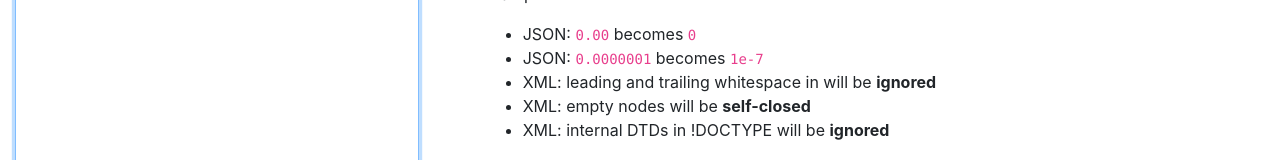
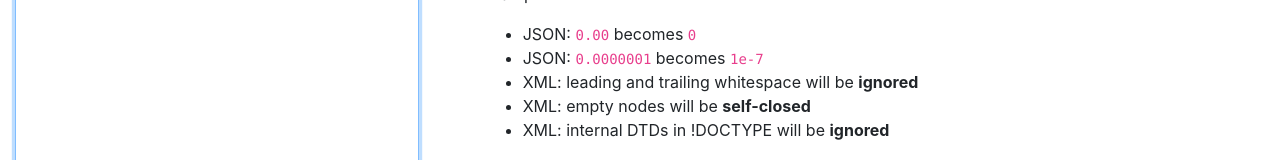
Before and after one commit to proog/json-fun, a Vue app: page / in a window 1280 px wide. Shown: the part 210-370 px from the top of the page. Built offline with nearby package versions, Linux system fonts and the light colour scheme.

Commit message:
Fix typo

```diff
--- a/src/JsonInfo.vue
+++ b/src/JsonInfo.vue
@@ -10,7 +10,7 @@
   <ul>
     <li>JSON: <code>0.00</code> becomes <code>0</code></li>
     <li>JSON: <code>0.0000001</code> becomes <code>1e-7</code></li>
-    <li>XML: leading and trailing whitespace in will be <strong>ignored</strong></li>
+    <li>XML: leading and trailing whitespace will be <strong>ignored</strong></li>
     <li>XML: empty nodes will be <strong>self-closed</strong></li>
     <li>XML: internal DTDs in !DOCTYPE will be <strong>ignored</strong></li>
   </ul>
```
